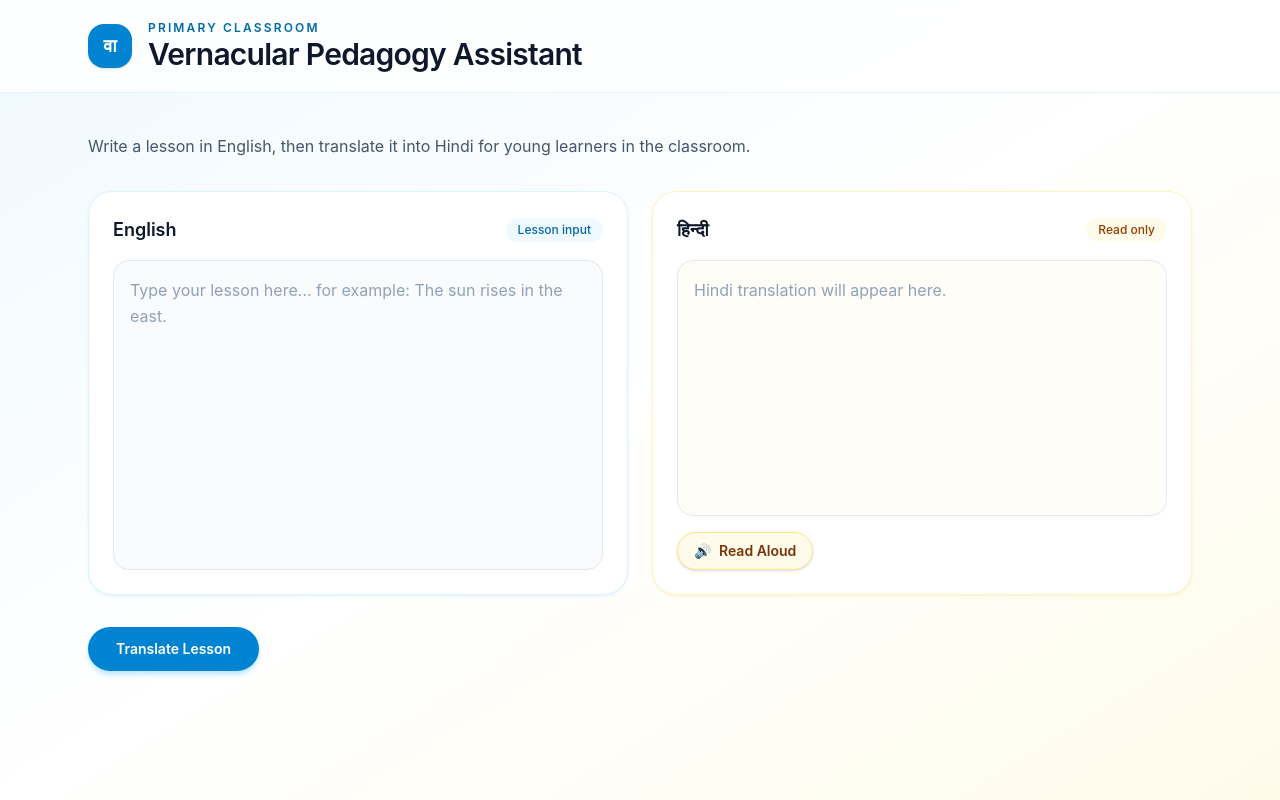
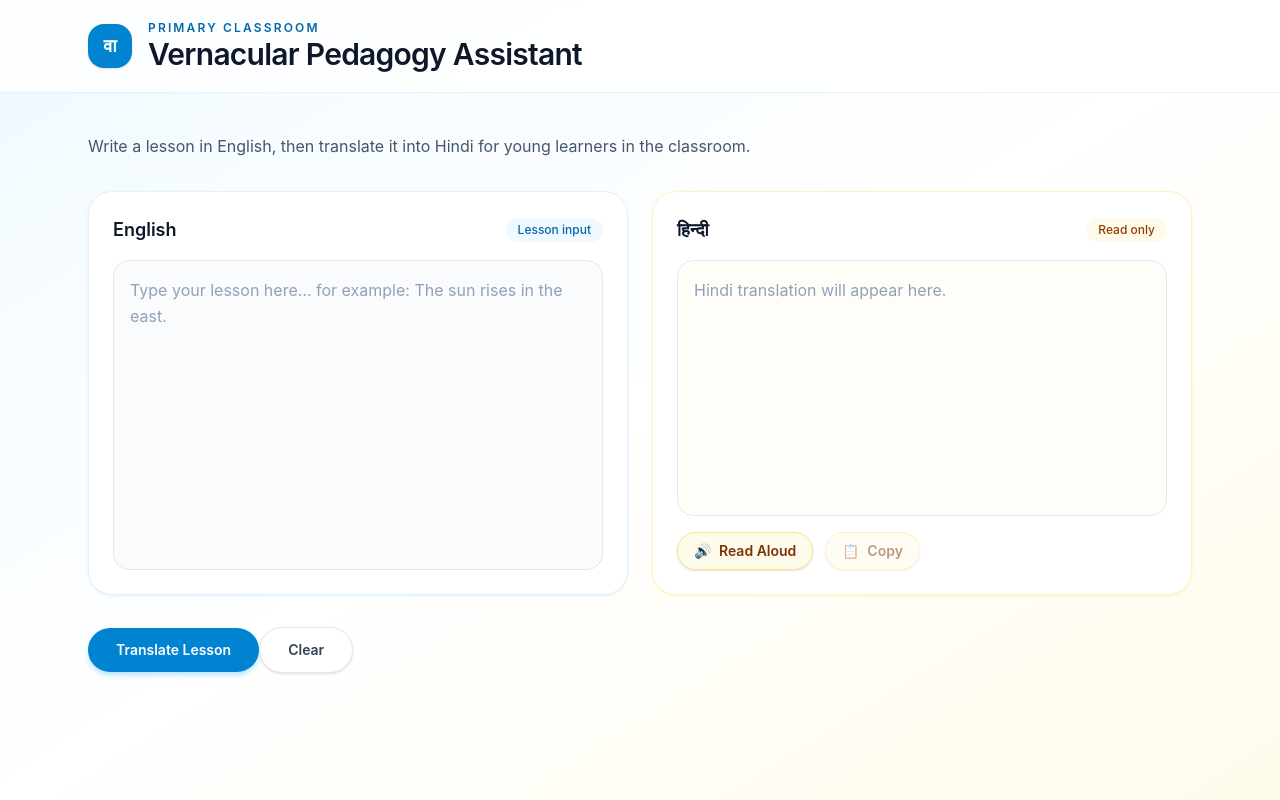
Before and after one commit to abdulrayyan0/vernacular-translator, a React (Vite) app: page / in a window 1280 px wide. Built offline with nearby package versions, Linux system fonts and the light colour scheme.

Commit message:
Add TTS fallback, UI controls, and README

```diff
--- a/src/App.jsx
+++ b/src/App.jsx
@@ -1,6 +1,9 @@
 import { useEffect, useRef, useState } from 'react'
 
 function stopAudio(audio) {
+  if (window.speechSynthesis) {
+    window.speechSynthesis.cancel()
+  }
   if (!audio) return
   audio.pause()
   audio.removeAttribute('src')
@@ -14,6 +17,7 @@ function App() {
   const [hindiHasError, setHindiHasError] = useState(false)
   const [isSpeaking, setIsSpeaking] = useState(false)
   const [speechError, setSpeechError] = useState('')
+  const [isCopied, setIsCopied] = useState(false)
   const audioRef = useRef(null)
 
   useEffect(() => {
@@ -83,6 +87,31 @@ function App() {
     }
   }
 
+  function speakWithSynthesis(text) {
+    if (!window.speechSynthesis) {
+      setSpeechError('Speech synthesis is not supported in this browser.')
+      return
+    }
+
+    const utterance = new SpeechSynthesisUtterance(text)
+    utterance.lang = 'hi-IN'
+
+    const voices = window.speechSynthesis.getVoices()
+    const hindiVoice = voices.find((v) => v.lang.startsWith('hi'))
+    if (hindiVoice) {
+      utterance.voice = hindiVoice
+    }
+
+    utterance.onstart = () => setIsSpeaking(true)
+    utterance.onend = () => setIsSpeaking(false)
+    utterance.onerror = () => {
+      setIsSpeaking(false)
+      setSpeechError('Could not play the Hindi audio.')
+    }
+
+    window.speechSynthesis.speak(utterance)
+  }
+
   async function handleReadAloud() {
     const lesson = hindiText.trim()
 
@@ -104,13 +133,11 @@ function App() {
     setIsSpeaking(false)
 
     const audioUrl = `https://translate.googleapis.com/translate_tts?client=gtx&ie=UTF-8&tl=hi&q=${encodeURIComponent(lesson)}`
-    console.log('[Read Aloud] Audio URL being requested:', audioUrl)
 
     const audio = new Audio(audioUrl)
     audioRef.current = audio
 
     audio.addEventListener('playing', () => {
-      console.log('[Read Aloud] Playback successfully started')
       setIsSpeaking(true)
     })
 
@@ -119,21 +146,40 @@ function App() {
       audioRef.current = null
     })
 
-    audio.addEventListener('error', (event) => {
-      console.error('[Read Aloud] Network or playback error:', audio.error, event)
-      setIsSpeaking(false)
+    audio.addEventListener('error', () => {
+      // Google TTS failed — fall back to native speech synthesis
       audioRef.current = null
-      setSpeechError('Could not play the Hindi audio.')
+      speakWithSynthesis(lesson)
     })
 
     try {
       await audio.play()
-    } catch (error) {
-      console.error('[Read Aloud] Network or playback error:', error)
-      setIsSpeaking(false)
+    } catch {
+      // Network / CORS / decode failure — fall back to native speech synthesis
       audioRef.current = null
-      setSpeechError('Could not play the Hindi audio.')
+      speakWithSynthesis(lesson)
     }
+  }
+
+  async function handleCopy() {
+    try {
+      await navigator.clipboard.writeText(hindiText)
+      setIsCopied(true)
+      setTimeout(() => setIsCopied(false), 2000)
+    } catch {
+      setSpeechError('Failed to copy text.')
+    }
+  }
+
+  function handleClear() {
+    setEnglishText('')
+    setHindiText('')
+    setHindiHasError(false)
+    setSpeechError('')
+    setIsCopied(false)
+    stopAudio(audioRef.current)
+    audioRef.current = null
+    setIsSpeaking(false)
   }
 
   return (
@@ -210,6 +256,15 @@ function App() {
                 <span aria-hidden="true">🔊</span>
                 {isSpeaking ? 'Stop reading' : 'Read Aloud'}
               </button>
+              <button
+                type="button"
+                onClick={handleCopy}
+                disabled={!hindiText.trim() || hindiHasError}
+                className="inline-flex items-center justify-center gap-2 rounded-full border border-amber-200 bg-amber-50 px-4 py-2 text-sm font-semibold text-amber-900 shadow-sm transition hover:bg-amber-100 focus:outline-none focus:ring-4 focus:ring-amber-100 disabled:cursor-not-allowed disabled:opacity-50"
+              >
+                <span aria-hidden="true">{isCopied ? '✓' : '📋'}</span>
+                {isCopied ? 'Copied!' : 'Copy'}
+              </button>
               {speechError ? (
                 <p className="text-sm text-rose-600" role="alert">
                   {speechError}
@@ -255,6 +310,13 @@ function App() {
               'Translate Lesson'
             )}
           </button>
+          <button
+            type="button"
+            onClick={handleClear}
+            className="inline-flex items-center justify-center gap-2 rounded-full border border-slate-200 bg-white px-7 py-3 text-sm font-semibold text-slate-700 shadow-sm transition hover:bg-slate-50 focus:outline-none focus:ring-4 focus:ring-slate-100"
+          >
+            Clear
+          </button>
         </div>
       </main>
     </div>
```
Also changed, not shown: 1 other file (tests, documents, lock files or other folders).
